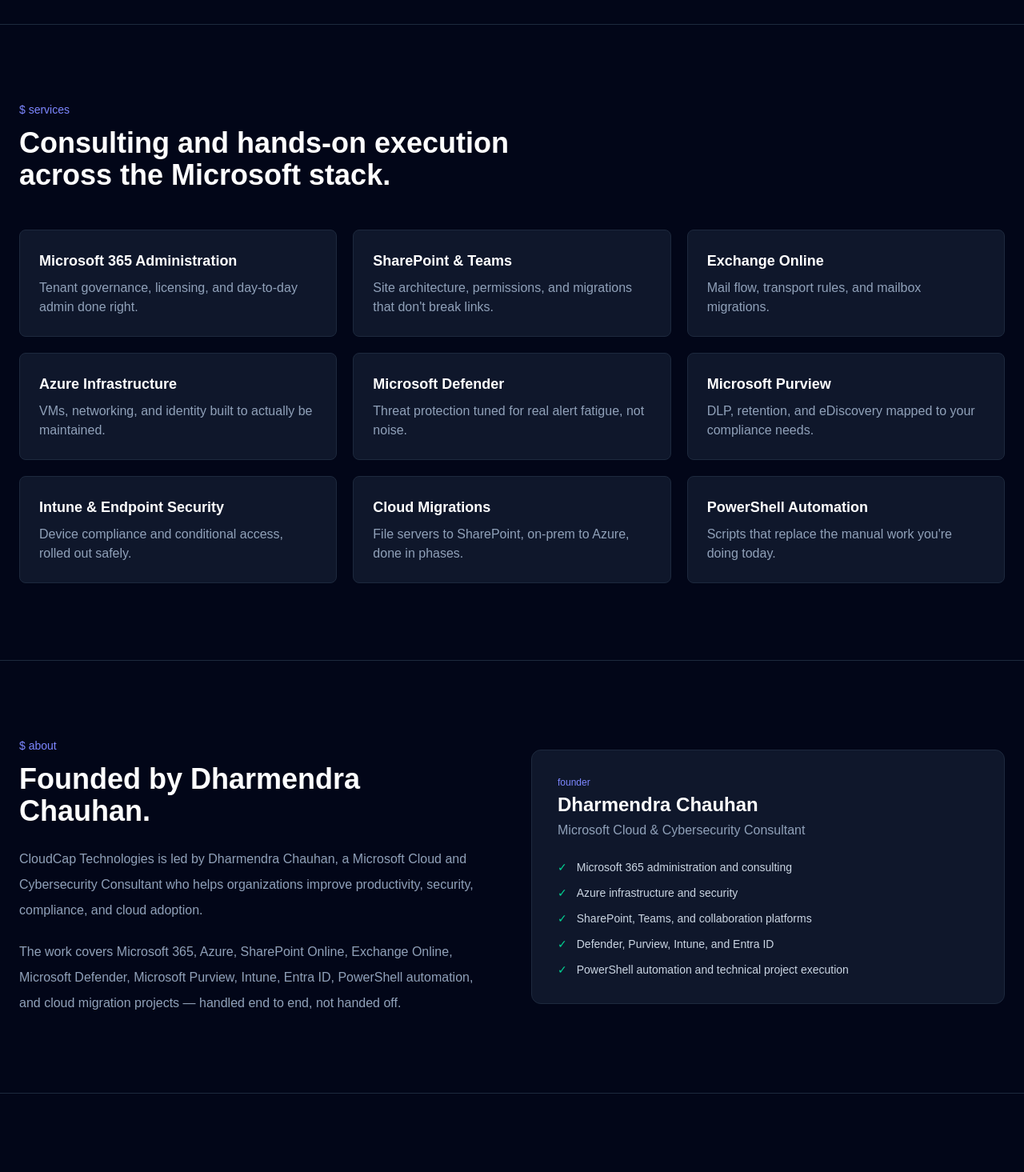
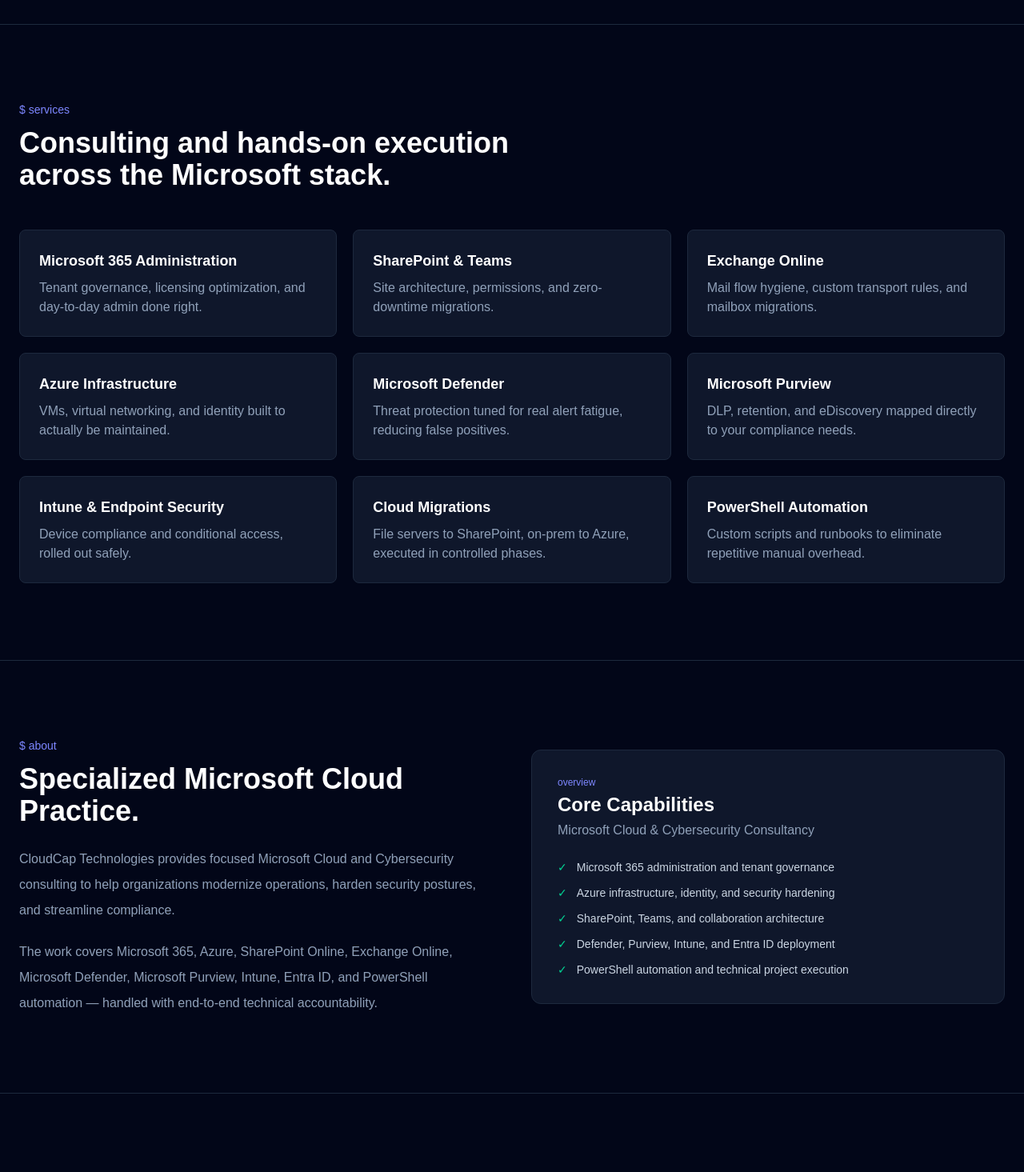
Before and after one commit to dharmendrachauhan/cloudcap-site, a Next.js app: page / in a window 1280 px wide. Shown: the part 743-2208 px from the top of the page at 80% size. Built offline with nearby package versions, Linux system fonts and the light colour scheme.

Commit message:
Remove broken backup page file

```diff
--- a/app/page.tsx
+++ b/app/page.tsx
@@ -2,27 +2,27 @@ export default function Home() {
   const services = [
     {
       name: "Microsoft 365 Administration",
-      detail: "Tenant governance, licensing, and day-to-day admin done right.",
+      detail: "Tenant governance, licensing optimization, and day-to-day admin done right.",
     },
     {
       name: "SharePoint & Teams",
-      detail: "Site architecture, permissions, and migrations that don't break links.",
+      detail: "Site architecture, permissions, and zero-downtime migrations.",
     },
     {
       name: "Exchange Online",
-      detail: "Mail flow, transport rules, and mailbox migrations.",
+      detail: "Mail flow hygiene, custom transport rules, and mailbox migrations.",
     },
     {
       name: "Azure Infrastructure",
-      detail: "VMs, networking, and identity built to actually be maintained.",
+      detail: "VMs, virtual networking, and identity built to actually be maintained.",
     },
     {
       name: "Microsoft Defender",
-      detail: "Threat protection tuned for real alert fatigue, not noise.",
+      detail: "Threat protection tuned for real alert fatigue, reducing false positives.",
     },
     {
       name: "Microsoft Purview",
-      detail: "DLP, retention, and eDiscovery mapped to your compliance needs.",
+      detail: "DLP, retention, and eDiscovery mapped directly to your compliance needs.",
     },
     {
       name: "Intune & Endpoint Security",
@@ -30,11 +30,11 @@ export default function Home() {
     },
     {
       name: "Cloud Migrations",
-      detail: "File servers to SharePoint, on-prem to Azure, done in phases.",
+      detail: "File servers to SharePoint, on-prem to Azure, executed in controlled phases.",
     },
     {
       name: "PowerShell Automation",
-      detail: "Scripts that replace the manual work you're doing today.",
+      detail: "Custom scripts and runbooks to eliminate repetitive manual overhead.",
     },
   ];
 
@@ -126,8 +126,8 @@ export default function Home() {
 
             <p className="mb-8 max-w-xl text-lg leading-8 text-slate-400">
               CloudCap Technologies plans, migrates, secures, and maintains
-              Microsoft 365 and Azure environments — administered by one
-              person who reads the logs, not a ticket queue.
+              Microsoft 365 and Azure environments — delivered with direct senior engineer
+              access, not ticket queues.
             </p>
 
             <div className="flex flex-col gap-4 sm:flex-row">
@@ -206,46 +206,45 @@ export default function Home() {
           <div>
             <p className="mb-3 font-mono text-sm text-indigo-400">$ about</p>
             <h2 className="mb-6 text-3xl font-bold text-white md:text-4xl">
-              Founded by Dharmendra Chauhan.
+              Specialized Microsoft Cloud Practice.
             </h2>
             <p className="mb-5 leading-8 text-slate-400">
-              CloudCap Technologies is led by Dharmendra Chauhan, a Microsoft
-              Cloud and Cybersecurity Consultant who helps organizations
-              improve productivity, security, compliance, and cloud adoption.
+              CloudCap Technologies provides focused Microsoft Cloud and Cybersecurity
+              consulting to help organizations modernize operations, harden security postures,
+              and streamline compliance.
             </p>
             <p className="leading-8 text-slate-400">
-              The work covers Microsoft 365, Azure, SharePoint Online,
-              Exchange Online, Microsoft Defender, Microsoft Purview, Intune,
-              Entra ID, PowerShell automation, and cloud migration projects —
-              handled end to end, not handed off.
+              The work covers Microsoft 365, Azure, SharePoint Online, Exchange Online,
+              Microsoft Defender, Microsoft Purview, Intune, Entra ID, and PowerShell automation —
+              handled with end-to-end technical accountability.
             </p>
           </div>
 
           <div className="rounded-xl border border-slate-800 bg-slate-900 p-8">
-            <p className="mb-1 font-mono text-xs text-indigo-400">founder</p>
+            <p className="mb-1 font-mono text-xs text-indigo-400">overview</p>
             <h3 className="mb-1 text-2xl font-bold text-white">
-              Dharmendra Chauhan
+              Core Capabilities
             </h3>
             <p className="mb-6 text-slate-400">
-              Microsoft Cloud &amp; Cybersecurity Consultant
+              Microsoft Cloud &amp; Cybersecurity Consultancy
             </p>
 
             <ul className="space-y-3 text-sm text-slate-300">
               <li className="flex gap-3">
                 <span className="text-emerald-400">✓</span>
-                Microsoft 365 administration and consulting
+                Microsoft 365 administration and tenant governance
               </li>
               <li className="flex gap-3">
                 <span className="text-emerald-400">✓</span>
-                Azure infrastructure and security
+                Azure infrastructure, identity, and security hardening
               </li>
               <li className="flex gap-3">
                 <span className="text-emerald-400">✓</span>
-                SharePoint, Teams, and collaboration platforms
+                SharePoint, Teams, and collaboration architecture
               </li>
               <li className="flex gap-3">
                 <span className="text-emerald-400">✓</span>
-                Defender, Purview, Intune, and Entra ID
+                Defender, Purview, Intune, and Entra ID deployment
               </li>
               <li className="flex gap-3">
                 <span className="text-emerald-400">✓</span>
```
